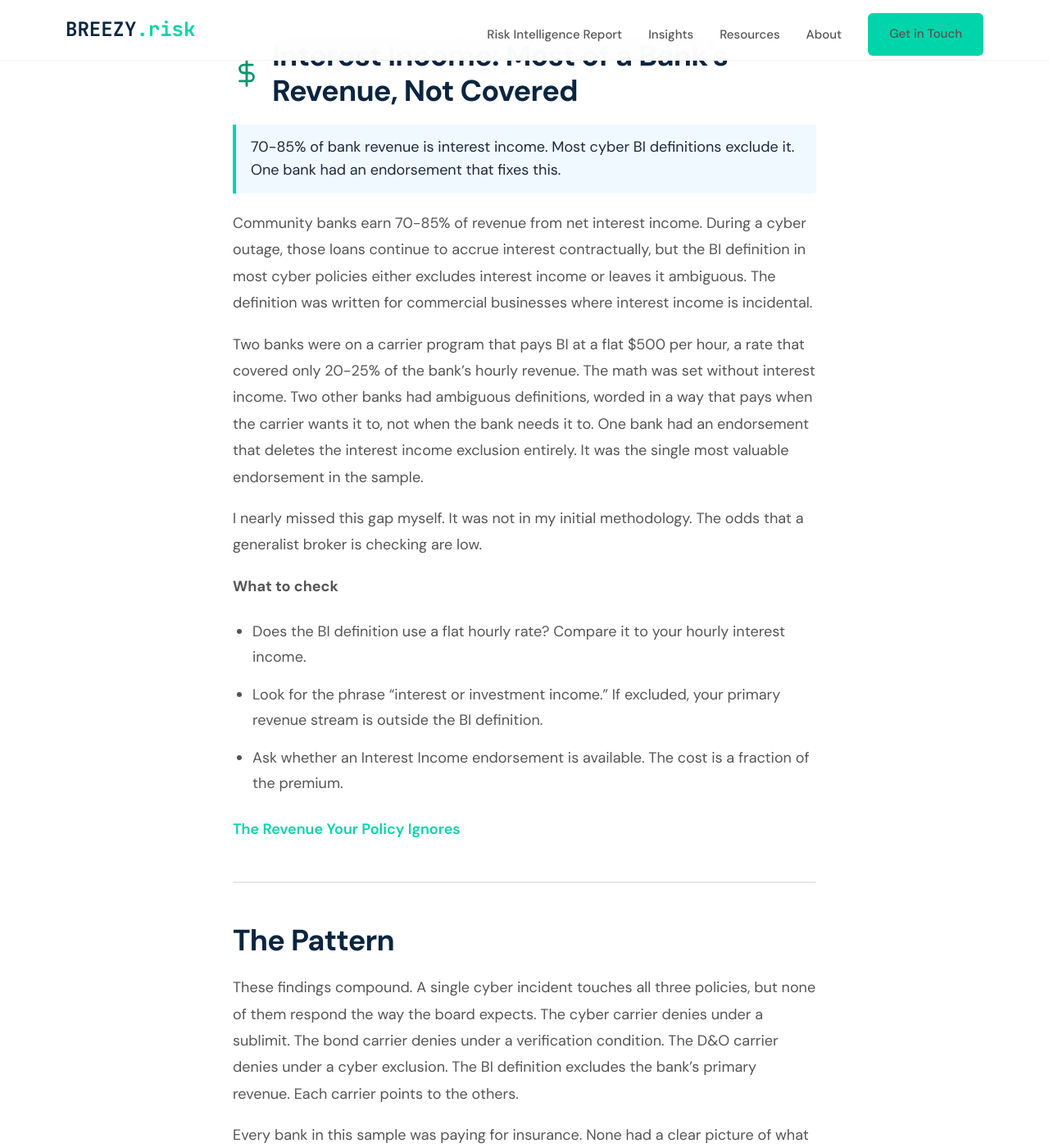
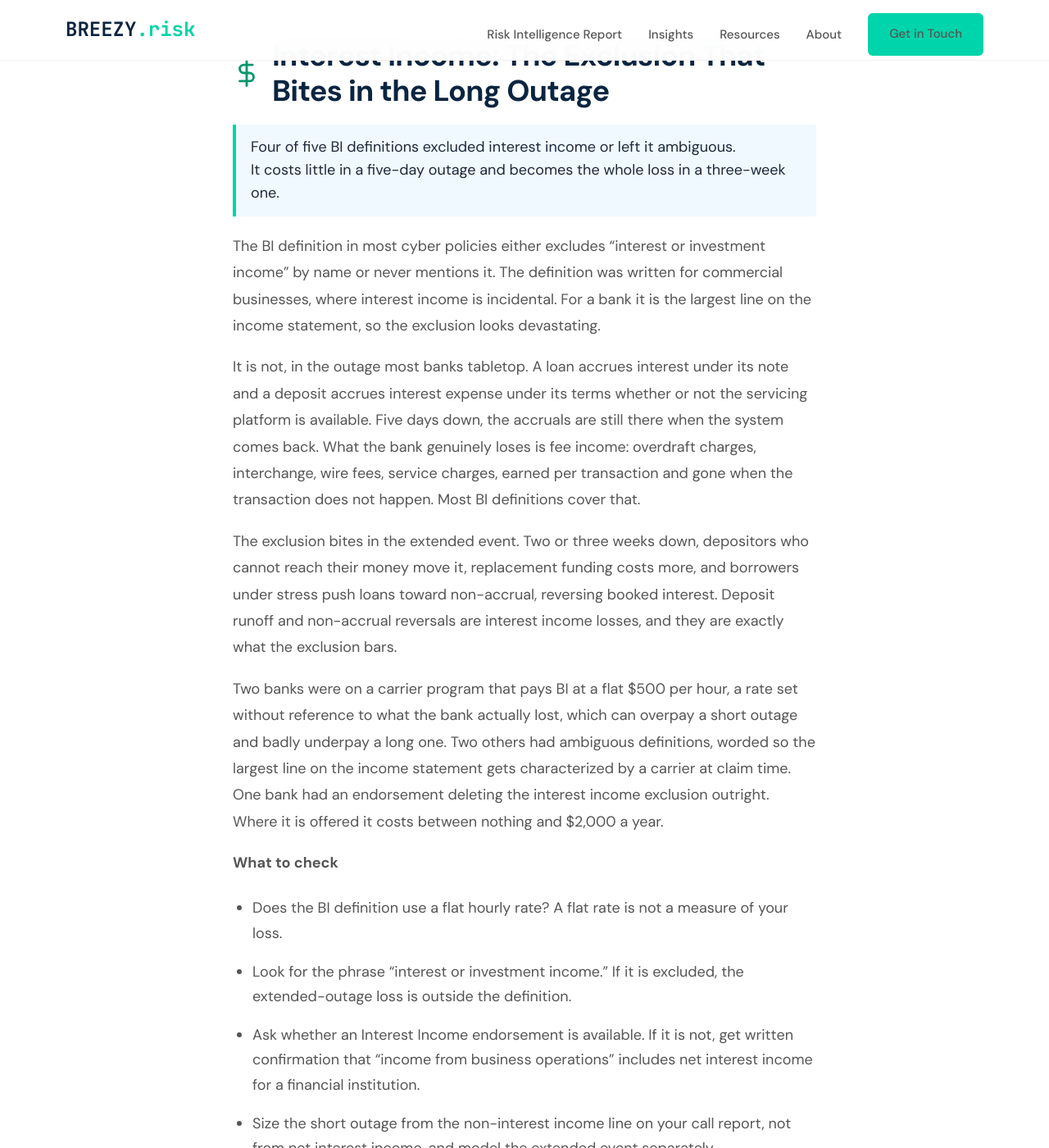
Before and after one commit to joeproe1/breezyrisk.com, a Jekyll site: the page built from _posts/2026-06-16-five-audits-same-gaps.md, in a window 1280 px wide and 1400 px high, scrolled down 5857 px. Shown: the whole window at 82% size. Built offline with Jekyll 4.4.1, drawn with Linux system fonts in a browser that asks for light colours; some of the changed text lies outside the part shown.

Commit message:
Sharpen interest income finding in the five-audits review
Rewrites Finding 5 to separate the short outage, where fee income is
the real loss and the policy mostly works, from the extended outage,
where deposit runoff and non-accrual reversals are barred by the
interest income exclusion. Aligns the FAQ answers and the header
image source with the same analysis.

```diff
--- a/_posts/2026-06-16-five-audits-same-gaps.md
+++ b/_posts/2026-06-16-five-audits-same-gaps.md
@@ -9,15 +9,15 @@ category: Case Study
 read_time: "4 min read"
 image: /assets/images/Blog-Five-Audits-Same-Gaps.png
 image_alt: "Five community bank insurance audits revealing similar coverage gaps across different carriers and program structures"
-last_modified_at: 2026-07-11
+last_modified_at: 2026-08-03
 permalink: /insights/five-audits-same-gaps/
 faq:
   - question: "What are the most common insurance gaps at community banks?"
-    answer: "Based on audits of five community banks and credit unions across different carriers and program structures, the most common gaps are: wire fraud conditions that can reduce recovery to zero, D&O cyber exclusions that shift the board's post-breach defense onto the cyber policy, vendor outage coverage that does not match vendor dependence, headline limits that overstate realistic recovery by 70 to 85 percent, and business interruption definitions that exclude the bank's primary revenue stream."
+    answer: "Based on audits of five community banks and credit unions across different carriers and program structures, the most common gaps are: wire fraud conditions that can reduce recovery to zero, D&O cyber exclusions that shift the board's post-breach defense onto the cyber policy, vendor outage coverage that does not match vendor dependence, headline limits that overstate realistic recovery by 70 to 85 percent, and business interruption definitions that stop paying at the point an outage turns serious."
   - question: "Do headline insurance limits reflect what a bank will recover?"
     answer: "No. Across five banks, combined headline limits ranged from $12 million to $27 million. Realistic recovery on a multi-front cyber incident ranged from $500,000 to $3 million. The erosion comes from sublimits, defense costs inside the limit, co-payment clauses, D&O cyber exclusions, and coverage gaps between the three policies."
   - question: "Does cyber insurance cover a bank's interest income during an outage?"
-    answer: "Most cyber policies exclude interest income from the business interruption definition. For a community bank, interest income is 70 to 85 percent of revenue. Two banks in this sample had a flat BI rate of $500 per hour against hourly interest income of $1,400 to $2,200. Only one carrier offered an endorsement that fixes this."
+    answer: "Most cyber policies exclude interest income from the business interruption definition. That matters less than it looks in a short outage, because a loan keeps accruing interest whether or not the servicing platform is up. What the bank actually loses is fee income, and most BI definitions cover that. The exclusion bites in an extended outage, where deposit runoff and non-accrual reversals turn interest income into a genuine loss, and that is the loss the exclusion bars. Two banks in this sample were on a flat BI rate of $500 per hour, which takes no account of what was lost. Only one carrier offered an endorsement that deletes the exclusion."
 ---
 
 Over the past months, I audited the insurance policies at five community banks and credit unions. I read the policy forms, endorsements, and amendments across their cyber and D&O policies, and their fidelity bonds. Different carriers. Different program structures.
@@ -183,23 +183,26 @@ The erosion comes from sublimits that share the aggregate, defense costs paid in
 
 ---
 
-<h2 style="display: flex; align-items: center; gap: 14px;"><svg width="34" height="34" viewBox="0 0 24 24" fill="none" stroke="#059669" stroke-width="2" stroke-linecap="round" stroke-linejoin="round" style="flex-shrink: 0; margin-top: 0;" aria-hidden="true"><line x1="12" y1="1" x2="12" y2="23"/><path d="M17 5H9.5a3.5 3.5 0 0 0 0 7h5a3.5 3.5 0 0 1 0 7H6"/></svg><span>Interest Income: Most of a Bank's Revenue, Not Covered</span></h2>
+<h2 style="display: flex; align-items: center; gap: 14px;"><svg width="34" height="34" viewBox="0 0 24 24" fill="none" stroke="#059669" stroke-width="2" stroke-linecap="round" stroke-linejoin="round" style="flex-shrink: 0; margin-top: 0;" aria-hidden="true"><line x1="12" y1="1" x2="12" y2="23"/><path d="M17 5H9.5a3.5 3.5 0 0 0 0 7h5a3.5 3.5 0 0 1 0 7H6"/></svg><span>Interest Income: The Exclusion That Bites in the Long Outage</span></h2>
 
 <div style="background: #f0f9ff; border-left: 4px solid #00D4AA; padding: 14px 18px; margin-bottom: 20px; border-radius: 0 4px 4px 0;">
-<p style="margin: 0; color: #1e293b; line-height: 1.55;">70-85% of bank revenue is interest income. Most cyber BI definitions exclude it. One bank had an endorsement that fixes this.</p>
+<p style="margin: 0; color: #1e293b; line-height: 1.55;">Four of five BI definitions excluded interest income or left it ambiguous.<br>It costs little in a five-day outage and becomes the whole loss in a three-week one.</p>
 </div>
 
-Community banks earn 70-85% of revenue from net interest income. During a cyber outage, those loans continue to accrue interest contractually, but the BI definition in most cyber policies either excludes interest income or leaves it ambiguous. The definition was written for commercial businesses where interest income is incidental.
+The BI definition in most cyber policies either excludes "interest or investment income" by name or never mentions it. The definition was written for commercial businesses, where interest income is incidental. For a bank it is the largest line on the income statement, so the exclusion looks devastating.
 
-Two banks were on a carrier program that pays BI at a flat $500 per hour, a rate that covered only 20-25% of the bank's hourly revenue. The math was set without interest income. Two other banks had ambiguous definitions, worded in a way that pays when the carrier wants it to, not when the bank needs it to. One bank had an endorsement that deletes the interest income exclusion entirely. It was the single most valuable endorsement in the sample.
+It is not, in the outage most banks tabletop. A loan accrues interest under its note and a deposit accrues interest expense under its terms whether or not the servicing platform is available. Five days down, the accruals are still there when the system comes back. What the bank genuinely loses is fee income: overdraft charges, interchange, wire fees, service charges, earned per transaction and gone when the transaction does not happen. Most BI definitions cover that.
 
-I nearly missed this gap myself. It was not in my initial methodology. The odds that a generalist broker is checking are low.
+The exclusion bites in the extended event. Two or three weeks down, depositors who cannot reach their money move it, replacement funding costs more, and borrowers under stress push loans toward non-accrual, reversing booked interest. Deposit runoff and non-accrual reversals are interest income losses, and they are exactly what the exclusion bars.
+
+Two banks were on a carrier program that pays BI at a flat $500 per hour, a rate set without reference to what the bank actually lost, which can overpay a short outage and badly underpay a long one. Two others had ambiguous definitions, worded so the largest line on the income statement gets characterized by a carrier at claim time. One bank had an endorsement deleting the interest income exclusion outright. Where it is offered it costs between nothing and $2,000 a year.
 
 **What to check**
 
-- Does the BI definition use a flat hourly rate? Compare it to your hourly interest income.
-- Look for the phrase "interest or investment income." If excluded, your primary revenue stream is outside the BI definition.
-- Ask whether an Interest Income endorsement is available. The cost is a fraction of the premium.
+- Does the BI definition use a flat hourly rate? A flat rate is not a measure of your loss.
+- Look for the phrase "interest or investment income." If it is excluded, the extended-outage loss is outside the definition.
+- Ask whether an Interest Income endorsement is available. If it is not, get written confirmation that "income from business operations" includes net interest income for a financial institution.
+- Size the short outage from the non-interest income line on your call report, not from net interest income, and model the extended event separately.
 
 [The Revenue Your Policy Ignores]({{ '/insights/the-revenue-your-policy-ignores/' | relative_url }})
 
@@ -207,7 +210,7 @@ I nearly missed this gap myself. It was not in my initial methodology. The odds
 
 ## The Pattern
 
-These findings compound. A single cyber incident touches all three policies, but none of them respond the way the board expects. The cyber carrier denies under a sublimit. The bond carrier denies under a verification condition. The D&O carrier denies under a cyber exclusion. The BI definition excludes the bank's primary revenue. Each carrier points to the others.
+These findings compound. A single cyber incident touches all three policies, but none of them respond the way the board expects. The cyber carrier denies under a sublimit. The bond carrier denies under a verification condition. The D&O carrier denies under a cyber exclusion. The BI definition stops paying at the point the outage turns serious. Each carrier points to the others.
 
 Every bank in this sample was paying for insurance. None had a clear picture of what it would pay. The gaps are not broker errors. They are policy language designed for commercial businesses, applied to financial institutions without modification.
 
@@ -222,3 +225,7 @@ Joerg Proeve is Founder & Principal of Breezy Risk. Corporate strategy and M&A i
 <div style="border-left: 3px solid #00D4AA; padding: 16px 20px; background: rgba(0,212,170,0.05); border-radius: 0 8px 8px 0; margin: 24px 0; font-size: 18px; font-weight: 600; color: #333;">
 Ready to find out what your insurance will pay? <a href="{{ '/contact/' | relative_url }}" style="color: #00D4AA;">Get in touch</a>.
 </div>
+
+<div style="border-top: 1px solid #e5e7eb; margin-top: 40px; padding-top: 20px; font-size: 14px; color: #6b7280; line-height: 1.6;">
+<strong>Updated August 3, 2026.</strong> An earlier version of the interest income finding sized the gap by comparing a flat hourly BI rate against hourly interest income. That arithmetic does not hold, because interest accrues whether or not the platform is up, and the finding has been corrected.
+</div>
--- a/assets/images/blog-header-revenue-your-policy-ignores.html
+++ b/assets/images/blog-header-revenue-your-policy-ignores.html
@@ -128,7 +128,6 @@ sitemap: false
     <div class="accent-line"></div>
 
     <div class="content">
-        <div style="font-family: 'JetBrains Mono', monospace; font-size: 120px; font-weight: 700; color: rgba(255,255,255,0.08); letter-spacing: -0.02em; margin-bottom: -20px;">82%</div>
         <div class="title">The Revenue Your Policy Ignores</div>
         <div class="subtitle">Your bank's primary income stream may not be in the BI definition.</div>
     </div>
```
